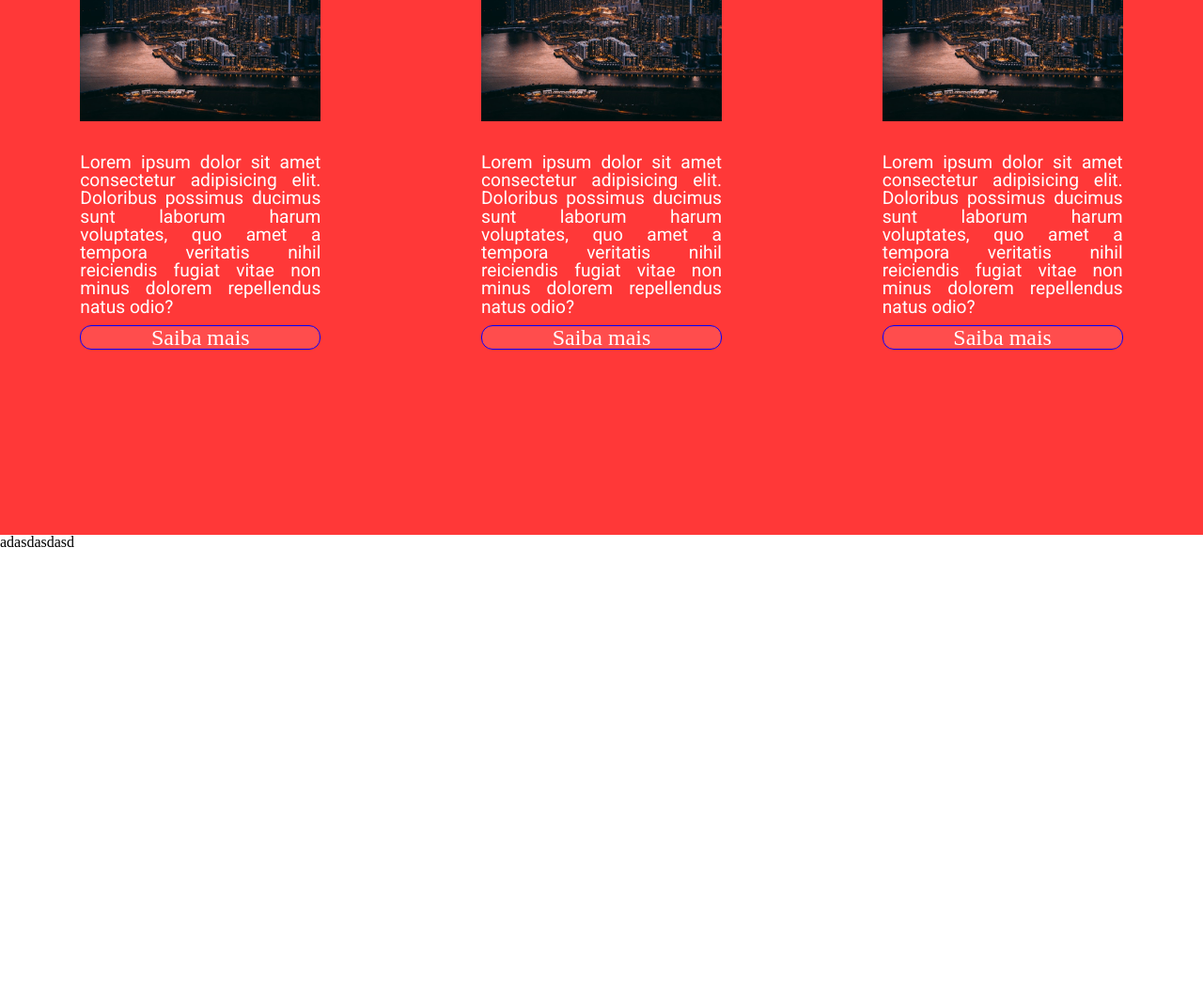
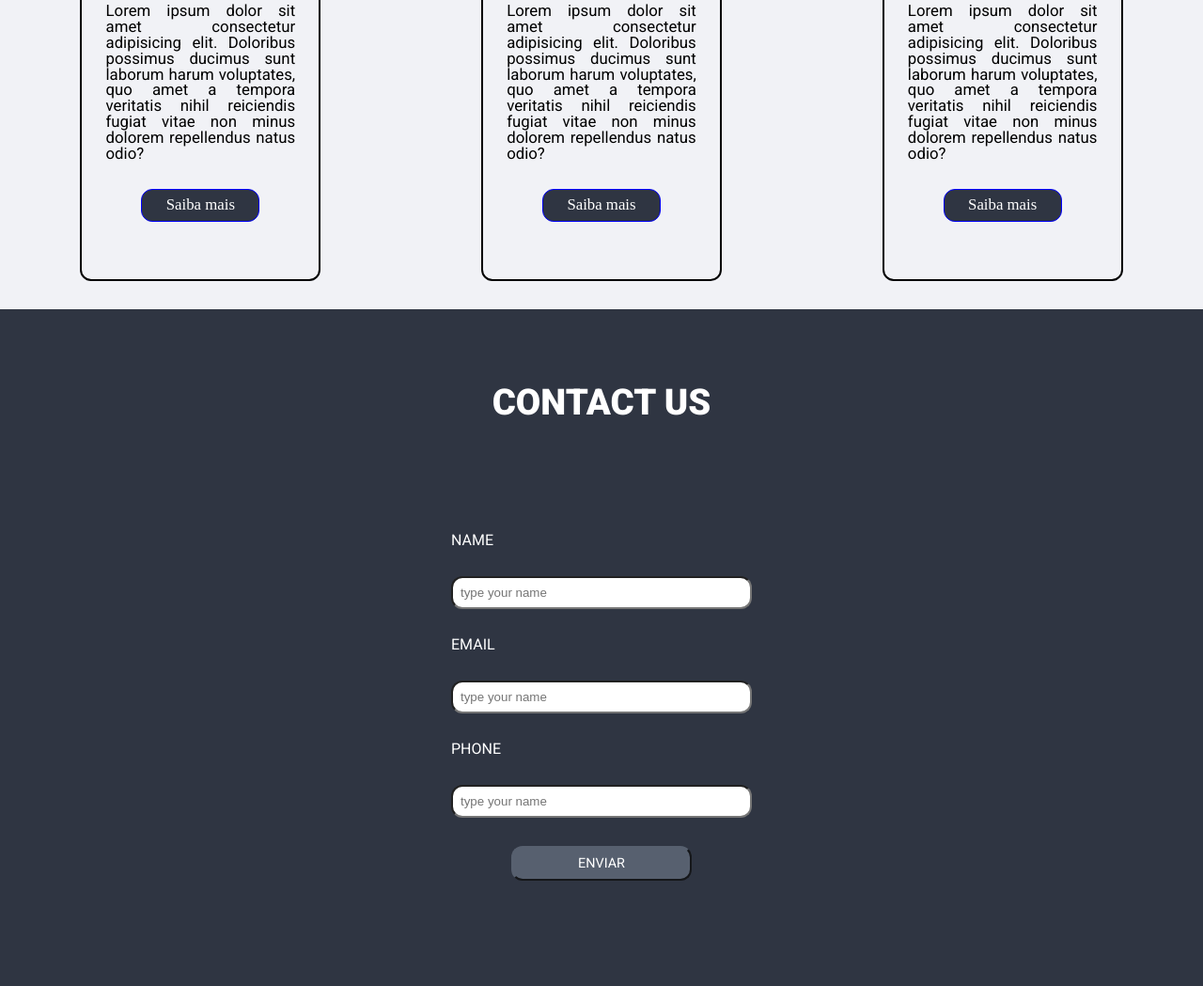
Before and after one commit to alferesx/beginner-template, a plain HTML site: page index.html in a window 1280 px wide. Shown: the part 1751-2800 px from the top of the page at 94% size. Before the commit the page ends 2360 px from the top, so only its background shows below. Drawn offline with Linux system fonts and the light colour scheme.

Commit message:
layout desktop concluido

```diff
--- a/css/style.css
+++ b/css/style.css
@@ -1,4 +1,8 @@
- html,body,main{
+
+*{
+  box-sizing: border-box;
+}
+html,body,main{
    height: 100%;
  }
 
@@ -65,7 +69,7 @@
 
  .about-section{
    padding: 80px 0px;
-   height: 50%;
+   height: 60%;
    background-color: #ff5e5e;
  }
 
@@ -89,7 +93,17 @@
  .projects-section {
    padding: 80px 0px;
    height: 100%;
-   background-color: #ff3838;
+   background-color: #f1f2f6;
+
+ }
+
+ .sub-title{
+   text-align: center;
+   font-family: Roboto;
+   font-size: 250%;
+   font-weight: 700;
+   text-transform: uppercase;
+   color: black;
  }
 
  .projects-container {
@@ -104,26 +118,36 @@
  .projects-list{
    display: flex;
    justify-content: space-around;
-   height: 80%;
+   height: 100%;
    width: 100%;
  }
 
  .card{
    width: 20%;
    margin: 10px;
+   border: 2px solid black;
+   border-radius: 12px;
+   height: 100%;
+ }
+
+ .card:hover{
+   opacity: 1;
  }
 
  img{
-   width: 100%;
-   height: 50%;
+   display: block;
+   margin: 20px auto;
+   width: 70%;
+   height: 40%;
  }
 
 
  .description{
-   padding-top: 30px;
-   font-size: 80%;
-   color: #fff;
+   font-size: 70%;
+   width: 80%;
+   color: black;
    font-family: Roboto;
+   margin: 0px auto;
  }
 
  .btn{
@@ -133,9 +157,88 @@
    border-radius: 12px;
    display: block;
    text-align: center;
-   background-color: #ff4d4d;
-   margin-top: 10px;
+   background-color: #2f3542;
+   width: 50%;
+   padding: 8px;
+   margin: 30px auto;
+   font-size: 70%;
+ }
+ /*END OF PROJECTS SECTION*/
+
+ /*CONTACT SECTION*/
+ .contact-section{
+   background-color: #2f3542;
+    height: 100%;
+   padding: 80px 0px;
  }
 
+ .contact-title{
+   color: white;
+   font-family: Roboto;
+   font-weight: 900;
+   font-size: 240%;
+   text-transform: uppercase;
+   text-align: center;
 
- /*END OF PROJECTS SECTION*/
+ }
+ form{
+   height: 100%;
+ }
+
+ .form-container{
+   display:flex;
+   justify-content: center;
+   align-items: center;
+   height: 100%;
+ }
+
+ .form-group{
+   width: 25%;
+ }
+
+ label{
+   color: white;
+   font-size: 100%;
+   font-family: Roboto;
+   text-transform: uppercase;
+
+ }
+ input[type="text"]{
+   display: block;
+   margin: 30px auto;
+   padding: 8px;
+   width: 100%;
+   border-radius: 12px;
+ }
+
+ input[type="submit"] {
+   display: block;
+   margin: 30px auto;
+   padding: 8px;
+   width: 60%;
+   border-radius: 12px;
+   font-size: 90%;
+   font-family: Roboto;
+   text-transform: uppercase;
+   color: white;
+   background-color: #57606f;
+   border-color: #57606f;
+   transition: background-color 0.50s,border-color 0.50s;
+ }
+
+ input[type="submit"]:hover{
+   background-color:#2ed573;
+   border-color: #2ed573;
+ }
+
+ footer{
+   display: flex;
+   justify-content: center;
+   align-items: center;
+   font-family: Roboto;
+   font-size: 90%;
+   height: 5%;
+   background-color: #3d3d3d;
+   color: white;
+ }
+ /*END OF CONTACT SECTION*/
--- a/index.html
+++ b/index.html
@@ -49,7 +49,7 @@
       </section>
    </section>
     <section class="projects-section">
-      <h2 class="sub">Projects</h2>
+      <h2 class="sub-title">Projects</h2>
       <section class="projects-container">
         <ul class="projects-list">
           <div class="card">
@@ -78,13 +78,33 @@
                odio?
              </p>
               <a href="#" class="btn">Saiba mais</a>
-
           </div>
         </ul>
       </section>
     </section>
+    <section class="contact-section">
+        <h2 class="contact-title">Contact us</h2>
+        <form action="#">
+          <div class="form-container">
+            <div class="form-group">
+              <label for="name">Name</label>
+              <input type="text" placeholder="type your name">
+
+
+              <label for="name">Email</label>
+              <input type="text" placeholder="type your name">
+
+
+              <label for="name">Phone</label>
+              <input type="text" placeholder="type your name">
+
+              <input type="submit" class="bt" value="enviar">
+
+          </div>
+        </form>
+    </section>
    <footer>
-    adasdasdasd
+    <h4>Developed by Su</h4>
    </footer>
 </main>
 </body>
```
